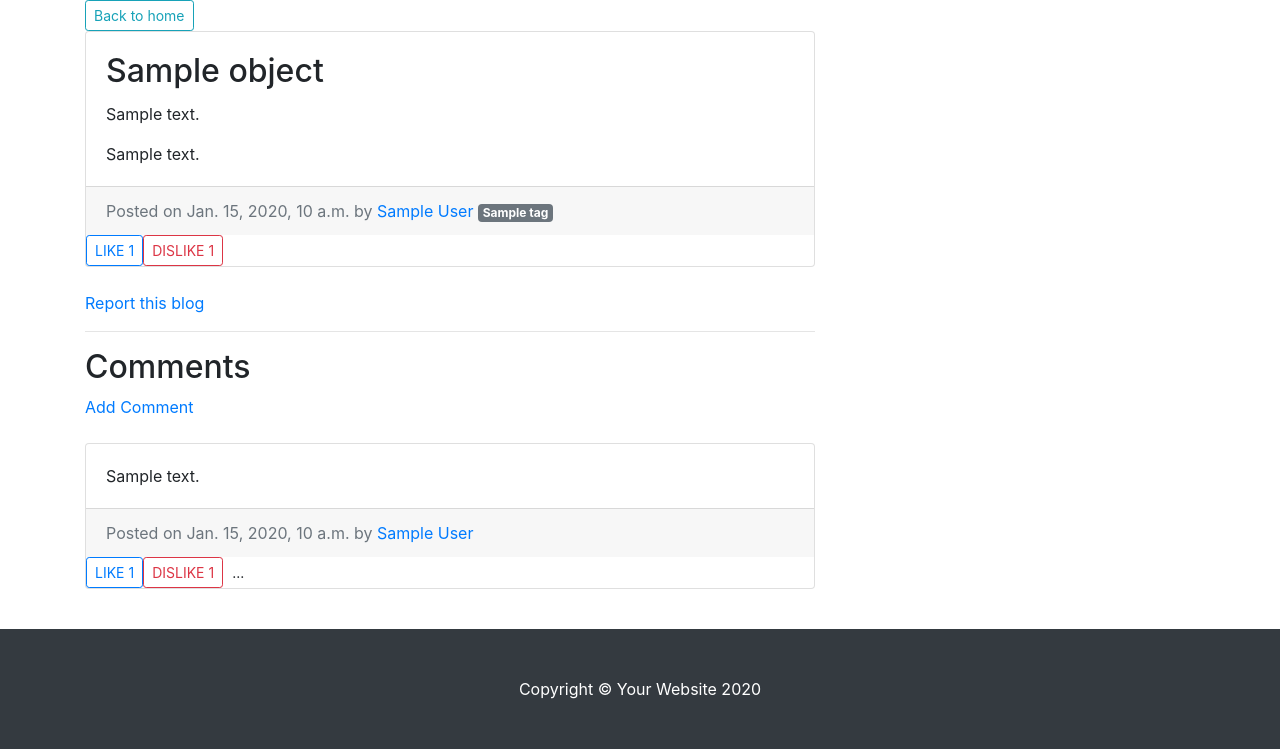
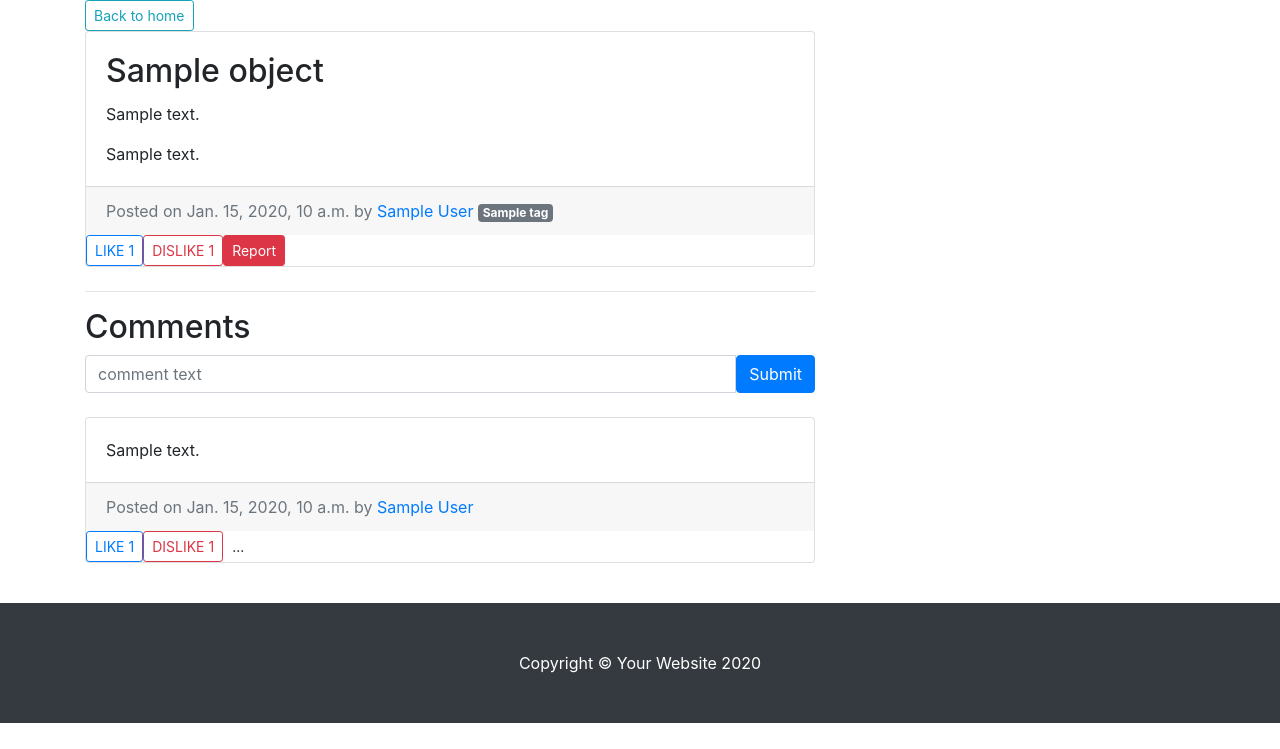
Before and after one commit to NarawishS/ku-hub, a Django app: template kuhub/templates/kuhub/blog_detail.html in a window 1280 px wide. Shown: the part 56-805 px from the top of the page. After the commit the page ends 779 px from the top, so only its background shows below. Run offline with Django 3.2, Linux system fonts and the light colour scheme; the template is opened without the code that fills it: most values are stand-ins (such as "Sample title", 1, 10 or a date in 2020); data that the repository does not hold is empty; some libraries are stand-ins or nearby versions.

Commit message:
update style

```diff
--- a/kuhub/templates/kuhub/blog_detail.html
+++ b/kuhub/templates/kuhub/blog_detail.html
@@ -30,7 +30,7 @@
         </div>
 
         <!-- Like and Dislike features -->
-        <div class="btn-group btn-group-sm">
+        <div class="form-inline">
             <form action="{% url 'kuhub:like_blog' object.pk %}" method="POST">
                 {% csrf_token %}
 
@@ -46,22 +46,24 @@
                     DISLIKE {{ total_dislikes }}
                 </button>
             </form>
+            <a class="btn btn-sm btn-danger" href="{% url 'kuhub:blog_report' object.pk %}">Report</a>
         </div>
     </div>
-
-    <a href="{% url 'kuhub:blog_report' blog.pk %}">Report this blog</a>
 
     <hr>
 
     <h2>Comments</h2>
 
-    <a href="{% url 'kuhub:create_comment' blog.pk %}">Add Comment</a>
-    <br><br>
+    <form action="{% url 'kuhub:create_comment' object.pk %}" method="post">
+        {% csrf_token %}
+        <div class="input-group">
+            <input type="text" class="form-control" placeholder="comment text" name="text">
+            <input type="submit" value="Submit" class="btn btn-primary">
+        </div>
+    </form>
 
-    {% if not object.comments.all %}
-    No comment available.
     <br>
-    {% else %}
+
     {% for comment in object.comments.all %}
 
     <div class="card mb-3">
@@ -113,8 +115,6 @@
     </div>
 
     {% endfor %}
-
-    {% endif %}
     <br>
 </div>
 
```
Also changed, not shown: kuhub/views/comment_view.py (+5 -3 lines).
